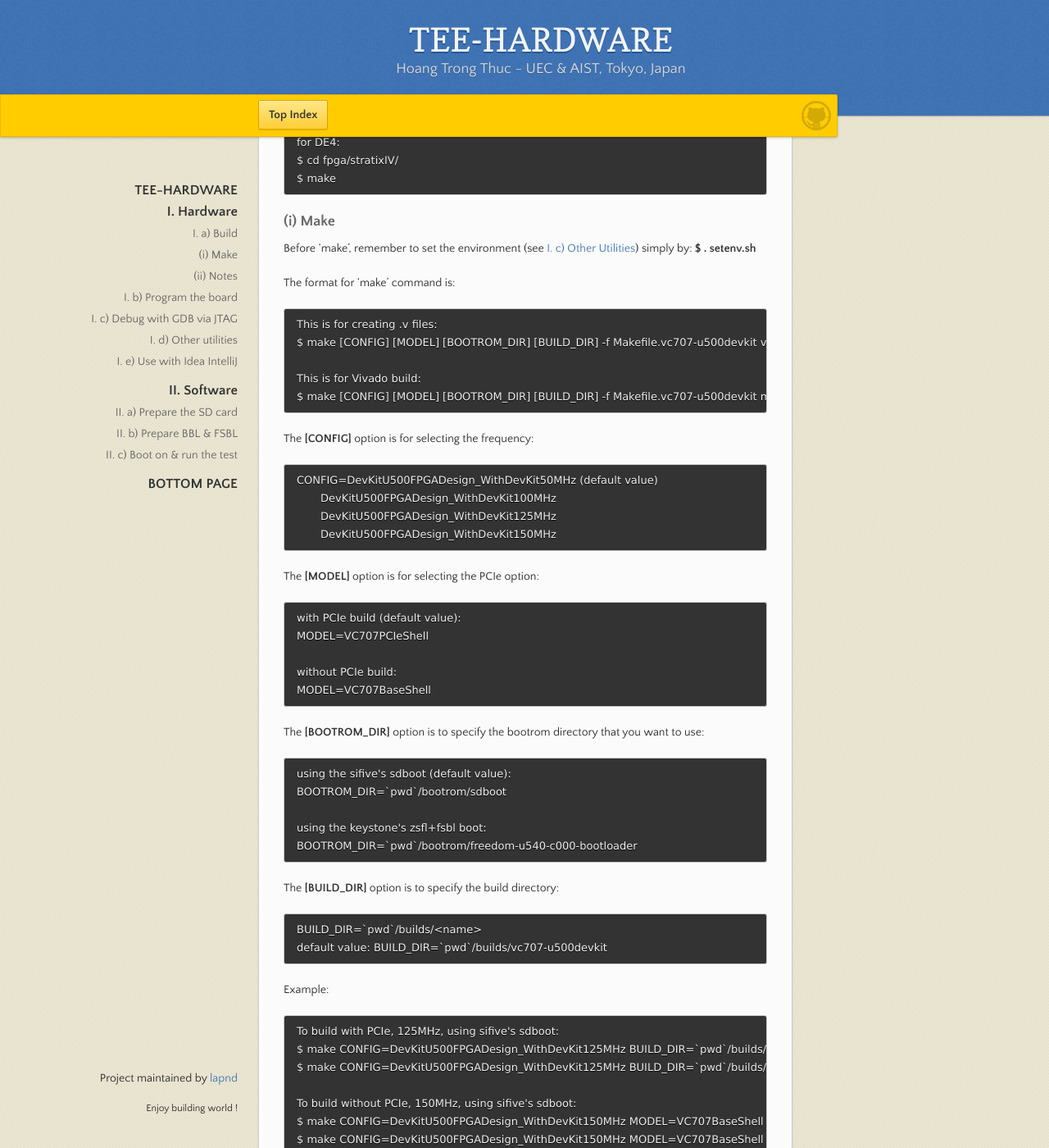
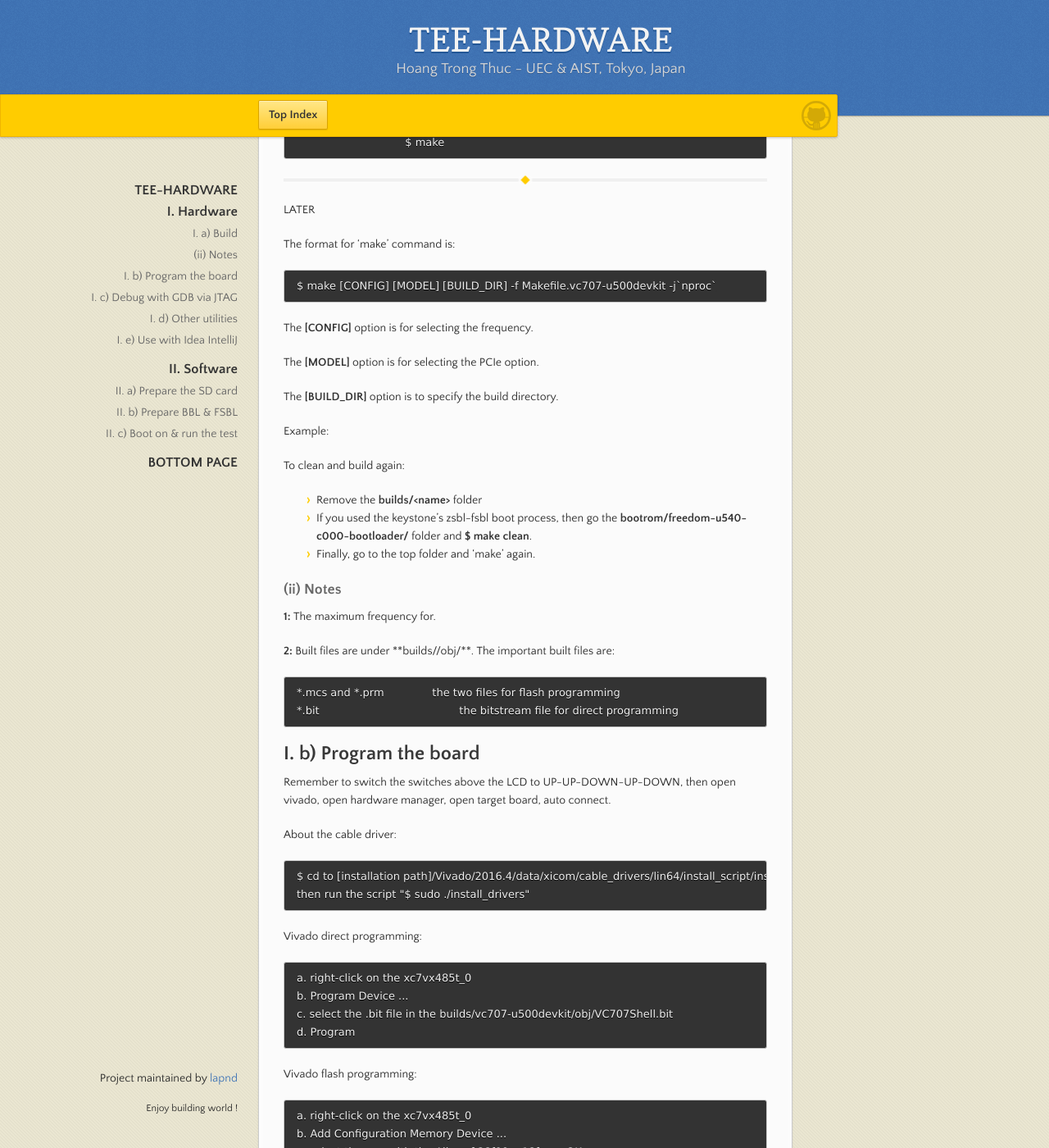
Before and after one commit to lapnd/httdes.github.io, a Jekyll site: the page built from tee-hw.md, in a window 1280 px wide and 1400 px high, scrolled down 816 px. Shown: the whole window at 82% size. Built offline with Jekyll 4.4.1, drawn with Linux system fonts in a browser that asks for light colours; our own code applies the rules of GitHub Pages for plain Markdown files; some of the changed text lies outside the part shown.

Commit message:
Update tee-hw.md

```diff
--- a/tee-hw.md
+++ b/tee-hw.md
@@ -31,71 +31,27 @@ The core processors can be configured to use [Rocket](https://github.com/chipsal
 	if not, then:		$ export RISCV=/opt/gcc9/riscv64gc		#export the toolchain to PATH
 					$ export PATH=${RISCV}/bin/:${PATH}
 
-	for VC707:
-	$ cd fpga/vc707
-	$ make
+	for VC707:		$ cd fpga/vc707
+					$ make
 
-	for DE4:
-	$ cd fpga/stratixIV/
-	$ make
+	for DE4:		$ cd fpga/stratixIV/
+					$ make
 
-### (i) Make
+* * *
 
-Before 'make', remember to set the environment (see [I. c) Other Utilities](#i-c-other-utilities)) simply by: **$ . setenv.sh**
+LATER
 
 The format for 'make' command is:
 
-	This is for creating .v files:
-	$ make [CONFIG] [MODEL] [BOOTROM_DIR] [BUILD_DIR] -f Makefile.vc707-u500devkit verilog -j`nproc`
+	$ make [CONFIG] [MODEL] [BUILD_DIR] -f Makefile.vc707-u500devkit -j`nproc`
 
-	This is for Vivado build:
-	$ make [CONFIG] [MODEL] [BOOTROM_DIR] [BUILD_DIR] -f Makefile.vc707-u500devkit mcs -j`nproc`
+The **[CONFIG]** option is for selecting the frequency.
 
-The **[CONFIG]** option is for selecting the frequency:
+The **[MODEL]** option is for selecting the PCIe option.
 
-	CONFIG=DevKitU500FPGADesign_WithDevKit50MHz (default value)
-	       DevKitU500FPGADesign_WithDevKit100MHz
-	       DevKitU500FPGADesign_WithDevKit125MHz
-	       DevKitU500FPGADesign_WithDevKit150MHz
-
-The **[MODEL]** option is for selecting the PCIe option:
-
-	with PCIe build (default value):
-	MODEL=VC707PCIeShell
-
-	without PCIe build:
-	MODEL=VC707BaseShell
-
-The **[BOOTROM_DIR]** option is to specify the bootrom directory that you want to use:
-
-	using the sifive's sdboot (default value):
-	BOOTROM_DIR=`pwd`/bootrom/sdboot
-
-	using the keystone's zsfl+fsbl boot:
-	BOOTROM_DIR=`pwd`/bootrom/freedom-u540-c000-bootloader
-
-The **[BUILD_DIR]** option is to specify the build directory:
-
-	BUILD_DIR=`pwd`/builds/<name>
-	default value: BUILD_DIR=`pwd`/builds/vc707-u500devkit
+The **[BUILD_DIR]** option is to specify the build directory.
 
 Example:
-
-	To build with PCIe, 125MHz, using sifive's sdboot:
-	$ make CONFIG=DevKitU500FPGADesign_WithDevKit125MHz BUILD_DIR=`pwd`/builds/vc707-u500devkit-withpcie-sdboot -f Makefile.vc707-u500devkit verilog -j`nproc`
-	$ make CONFIG=DevKitU500FPGADesign_WithDevKit125MHz BUILD_DIR=`pwd`/builds/vc707-u500devkit-withpcie-sdboot -f Makefile.vc707-u500devkit mcs -j`nproc`
-
-	To build without PCIe, 150MHz, using sifive's sdboot:
-	$ make CONFIG=DevKitU500FPGADesign_WithDevKit150MHz MODEL=VC707BaseShell BUILD_DIR=`pwd`/builds/vc707-u500devkit-nopcie-sdboot -f Makefile.vc707-u500devkit verilog -j`nproc`
-	$ make CONFIG=DevKitU500FPGADesign_WithDevKit150MHz MODEL=VC707BaseShell BUILD_DIR=`pwd`/builds/vc707-u500devkit-nopcie-sdboot -f Makefile.vc707-u500devkit mcs -j`nproc`
-
-	To build with PCIe, 125MHz, using keystone's zsbl-fsbl boot:
-	$ make CONFIG=DevKitU500FPGADesign_WithDevKit125MHz BOOTROM_DIR=`pwd`/bootrom/freedom-u540-c000-bootloader BUILD_DIR=`pwd`/builds/vc707-u500devkit-withpcie-keystoneboot -f Makefile.vc707-u500devkit verilog -j`nproc`
-	$ make CONFIG=DevKitU500FPGADesign_WithDevKit125MHz BOOTROM_DIR=`pwd`/bootrom/freedom-u540-c000-bootloader BUILD_DIR=`pwd`/builds/vc707-u500devkit-withpcie-keystoneboot -f Makefile.vc707-u500devkit mcs -j`nproc`
-
-	To build without PCIe, 150MHz, using keystone's zsbl-fsbl boot:
-	$ make CONFIG=DevKitU500FPGADesign_WithDevKit150MHz MODEL=VC707BaseShell BOOTROM_DIR=`pwd`/bootrom/freedom-u540-c000-bootloader BUILD_DIR=`pwd`/builds/vc707-u500devkit-nopcie-keystoneboot -f Makefile.vc707-u500devkit verilog -j`nproc`
-	$ make CONFIG=DevKitU500FPGADesign_WithDevKit150MHz MODEL=VC707BaseShell BOOTROM_DIR=`pwd`/bootrom/freedom-u540-c000-bootloader BUILD_DIR=`pwd`/builds/vc707-u500devkit-nopcie-keystoneboot -f Makefile.vc707-u500devkit mcs -j`nproc`
 
 To clean and build again:
 
@@ -105,24 +61,12 @@ To clean and build again:
 
 ### (ii) Notes
 
-**1:** The maximum frequency for the VC707 board with PCIE is 125MHz, and without PCIE is 150MHz.
+**1:** The maximum frequency for.
 
-**2:** Sometime the **make mcs** end with timing error and did not continue to generate the final mcs files for the flash programming, but still, it did generate the **.bit** file. Then, we can manually generate the **.mcs** from the **.bit**:
+**2:** Built files are under **builds/<name>/obj/**. The important built files are:
 
-	cd to the build folder
-	$ cd builds/<name>/obj/
-
-	for VC707PCIeShell:
-	$ vivado -nojournal -mode batch -source ../../../fpga-shells/xilinx/common/tcl/write_cfgmem.tcl -tclargs vc707 VC707PCIeShell.mcs VC707PCIeShell.bit
-
-	for VC707BaseShell:
-	$ vivado -nojournal -mode batch -source ../../../fpga-shells/xilinx/common/tcl/write_cfgmem.tcl -tclargs vc707 VC707BaseShell.mcs VC707BaseShell.bit
-
-**3:** Built files are under **builds/<name>/obj/**. The important built files are:
-
-	VC707Shell.v							the verilog source code
-	VC707Shell.mcs and VC707Shell.prm		the two files for flash programming
-	VC707Shell.bit						the bitstream file for direct programming
+	*.mcs and *.prm		the two files for flash programming
+	*.bit						the bitstream file for direct programming
 
 ## I. b) Program the board
 
@@ -375,4 +319,4 @@ To run the keystone test:
 
 | Back | Next |
 | :--- | ---: |
-| [Keystone Guide](./keystone.md) | [VexRiscv 32-bit MCU](./vexriscv.md) |
+| [VexRiscv 32-bit MCU](./vexriscv.md) | [Scala](./scala.md) |
```
